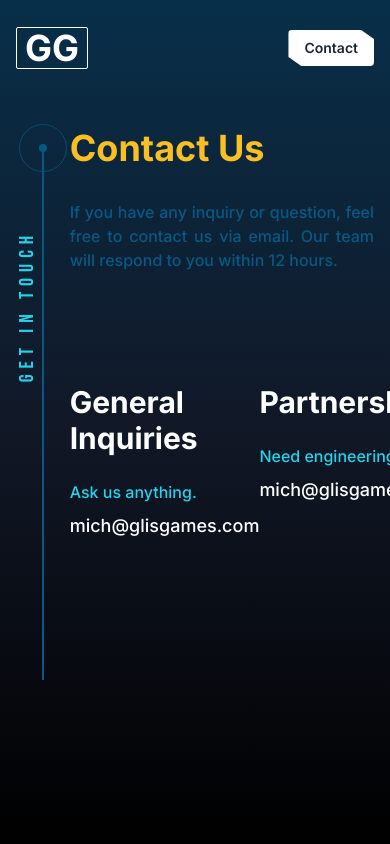
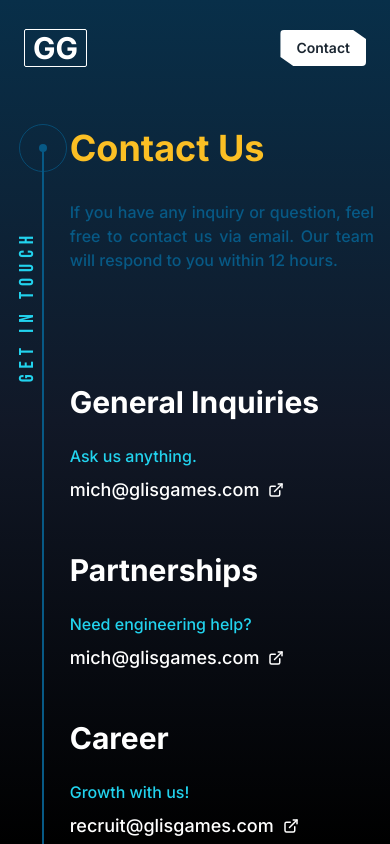
Before and after one commit to zeph1697/GlisGames_Website, a Next.js app: page /contact in a window 390 px wide. Shown: the top 844 px of the page. Built offline with nearby package versions, Linux system fonts and the light colour scheme.

Commit message:
update 02/11

```diff
--- a/components/ChildOfContact.tsx
+++ b/components/ChildOfContact.tsx
@@ -5,10 +5,11 @@ import React from "react";
 
 import { motion } from "framer-motion";
 import { fadeIn } from "@/constant/motion-config";
+import { TbExternalLink } from "react-icons/tb";
 
 const ChildOfContact = () => {
   return (
-    <ul className="flex justify-between mt-20">
+    <ul className="flex flex-wrap gap-12 justify-between mt-20">
       {ContactConfig.map((cta) => (
         <motion.li
           key={cta.index}
@@ -23,9 +24,10 @@ const ChildOfContact = () => {
           <a
             href={cta.url}
             target="_blank"
-            className="text-lg hover:text-amber-400"
+            className="flex items-center gap-2 text-lg hover:text-amber-400"
           >
             {cta.path}
+            {cta.path && <TbExternalLink />}
           </a>
         </motion.li>
       ))}
--- a/components/ChildOfTeam.tsx
+++ b/components/ChildOfTeam.tsx
@@ -16,7 +16,7 @@ const ChildOfTeam = () => {
             initial="hidden"
             animate="show"
             exit="hidden"
-            className="absolute -left-8 top-1/2 w-0 h-0 border-t-[5px] border-t-transparent border-l-[8px] border-l-amber-500 border-b-[5px] border-b-transparent"
+            className="absolute md:-left-8 -left-5 top-1/2 w-0 h-0 border-t-[5px] border-t-transparent border-l-[8px] border-l-amber-500 border-b-[5px] border-b-transparent"
           ></motion.span>
 
           <motion.h3
@@ -33,7 +33,7 @@ const ChildOfTeam = () => {
             initial="hidden"
             animate="show"
             exit="hidden"
-            className="imgPolygon w-full bg-gradient-to-r from-sky-900 via-sky-800 to-transparent grid grid-cols-4 gap-8 justify-between pt-6 pb-4 px-12"
+            className="imgPolygon w-full bg-gradient-to-r from-sky-900 via-sky-800 to-transparent grid xl:grid-cols-4 md:grid-cols-2 grid-cols-1 gap-y-8 justify-between pt-6 pb-4 px-12"
           >
             {emp.guys.map((guy) => (
               <div key={guy.name} className="grid grid-cols-[35%_65%] group">
--- a/components/NavBar.tsx
+++ b/components/NavBar.tsx
@@ -33,14 +33,15 @@ const NavBar = () => {
 
   return (
     <nav
-      className={`fixed flex justify-between items-center xl:px-8 md:px-6 px-4 w-full z-40 transition-all ease-out ${
+      className={`fixed flex justify-between items-center xl:px-8 px-6 w-full z-40 transition-all ease-out ${
         scrollTop ? "bg-transparent h-24" : "bg-subBgColor h-16"
       }`}
     >
       <div className="flex max-sm:flex-col items-center xl:gap-10 md:gap-6">
         <Link
-          href="/"
-          className="px-2 text-4xl text-white hover:text-sky-800 hover:bg-white rounded-sm outline outline-2 outline-transparent hover:outline-white border-spacing-4 border-[1px] border-white hover:border-sky-800 font-bold cursor-pointer"
+          href={isSmallScr ? "" : "/"}
+          scroll={isSmallScr ? false : true}
+          className="px-2 md:text-4xl text-3xl text-white hover:text-sky-800 hover:bg-white rounded-sm outline outline-2 outline-transparent hover:outline-white border-spacing-4 border-[1px] border-white hover:border-sky-800 font-bold cursor-pointer"
           onClick={() => {
             setToggleNav(!toggleNav);
           }}
```
